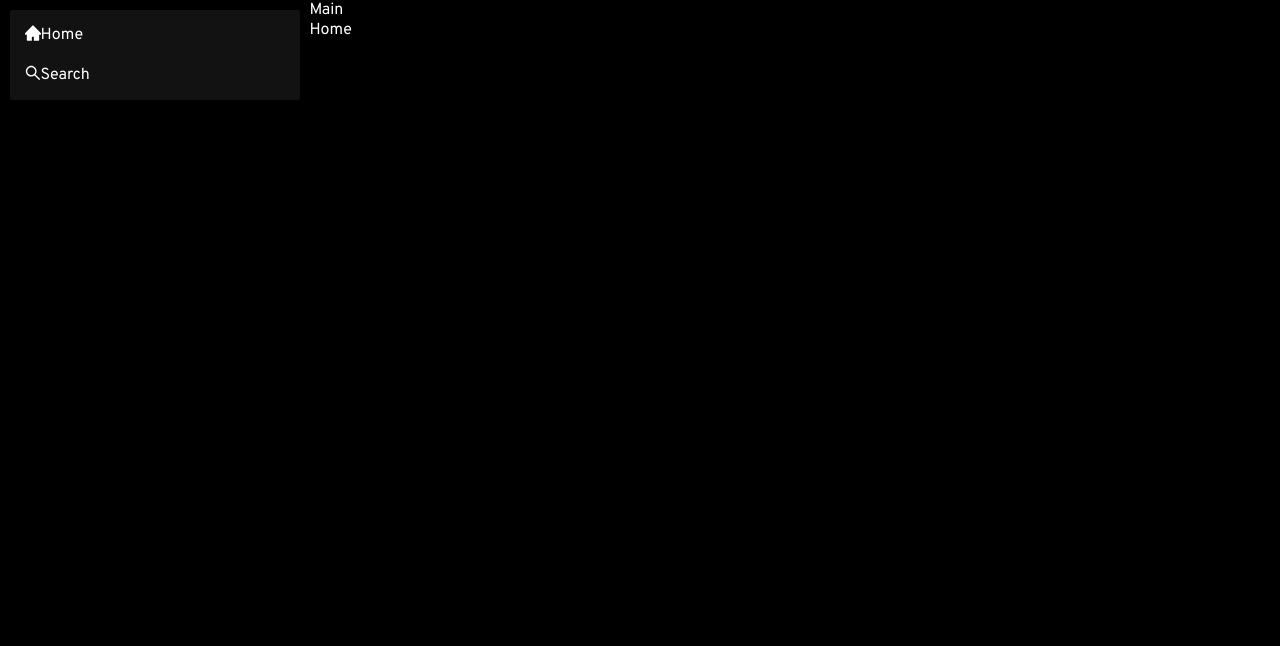
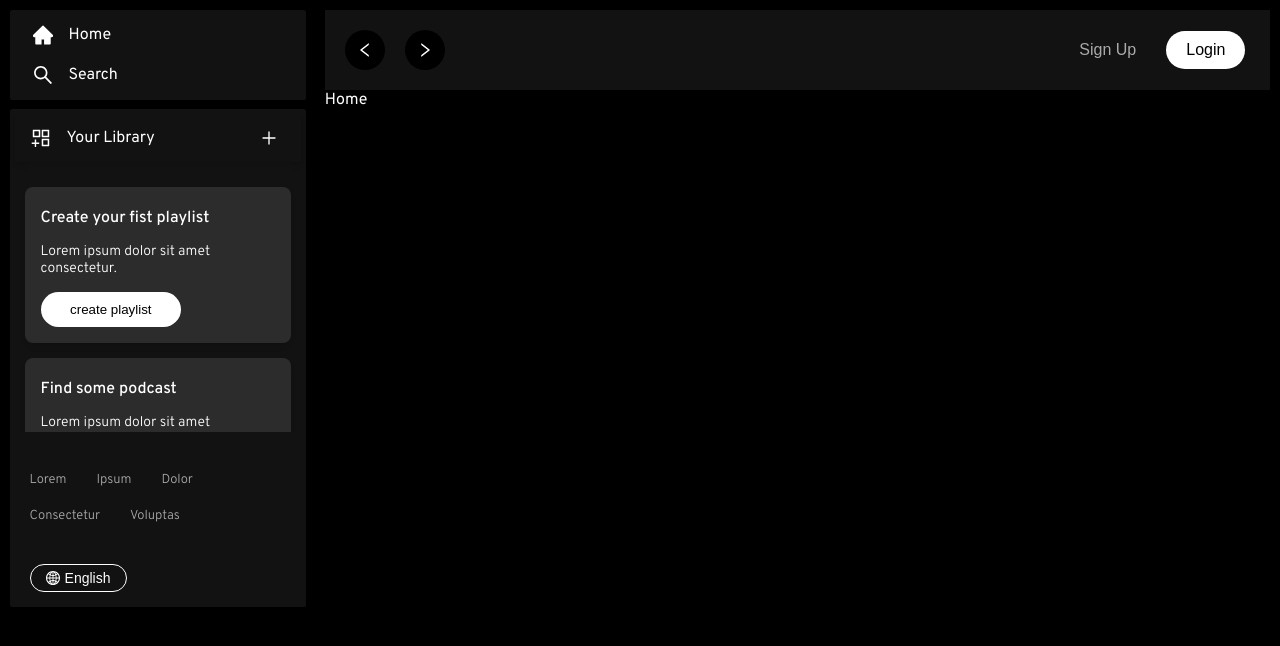
Before and after one commit to kishankumarhs/Spotify, a React (Vite) app in the folder Client/: page / in a window 1280 px wide. Shown: the top 646 px of the page. Built offline with nearby package versions, Linux system fonts and the light colour scheme.

Commit message:
Added Navbar & Top Nav

```diff
--- a/Client/src/components/Main.jsx
+++ b/Client/src/components/Main.jsx
@@ -1,9 +1,24 @@
 import { Outlet } from "react-router-dom"
+import { RightOutlined, LeftOutlined } from '@ant-design/icons'
+import './main.css'
 
 const Main = () => {
     return (
-        <div>
-            Main
+        <div className="main">
+            <div className="main-top">
+                <div className="navigation-arrows">
+                    <div className="forward-arrow">
+                        <LeftOutlined />
+                    </div>
+                    <div className="back-arrow">
+                        <RightOutlined />
+                    </div>
+                </div>
+                <div className="buttons-container">
+                    <button className="sign-up">sign up</button>
+                    <button className="login">login</button>
+                </div>
+            </div>
             <Outlet />
         </div>
 
--- a/Client/src/components/global/Navbar.jsx
+++ b/Client/src/components/global/Navbar.jsx
@@ -1,5 +1,6 @@
 import './navbar.css'
-import { HomeFilled, SearchOutlined } from '@ant-design/icons'
+import { HomeFilled, SearchOutlined, AppstoreAddOutlined, GlobalOutlined, PlusOutlined } from '@ant-design/icons'
+import { IconButton } from '@mui/material'
 
 
 const Navbar = () => {
@@ -8,17 +9,72 @@ const Navbar = () => {
             <div className="navigation">
                 <ul className="nav-list">
                     <li className="nav-items">
-                        <HomeFilled size={30} />
+                        <HomeFilled style={{
+                            fontSize: 20
+                        }} />
                         <span>Home</span>
                     </li>
                     <li className="nav-items">
-                        <SearchOutlined />
+                        <SearchOutlined style={{
+                            fontSize: 20
+                        }} />
                         <span>Search</span>
                     </li>
                 </ul>
             </div>
             <div className="your-library">
-
+                <div className="library-top">
+                    <AppstoreAddOutlined style={{
+                        fontSize: 20
+                    }} />
+                    <span>
+                        Your Library
+                    </span>
+                    <IconButton
+                        style={{
+                            marginLeft: "auto"
+                        }}
+                    >
+                        <PlusOutlined style={{ color: "#fff" }} />
+                    </IconButton>
+                </div>
+                <div className="create-playlist-container">
+                    <div className="create-playlist">
+                        <p className="playlist-head">
+                            Create your fist playlist
+                        </p>
+                        <p className="playlist-desc">
+                            Lorem ipsum dolor sit amet consectetur.
+                        </p>
+                        <button>
+                            create playlist
+                        </button>
+                    </div>
+                    <div className="find-podcast">
+                        <p className="podcast-head">
+                            Find some podcast
+                        </p>
+                        <p className="podcast-desc">
+                            Lorem ipsum dolor sit amet consectetur.
+                        </p>
+                        <button>
+                            Browse podcast
+                        </button>
+                    </div>
+                </div>
+                <div className="navbar-footer">
+                    <div className="nav-footer-links">
+                        <p className="nav-footer-link">Lorem   </p>
+                        <p className="nav-footer-link">ipsum</p>
+                        <p className="nav-footer-link">dolor</p>
+                        <p className="nav-footer-link">consectetur</p>
+                        <p className="nav-footer-link">voluptas</p>
+                    </div>
+                    <button className="nav-footer-button">
+                        <GlobalOutlined />
+                        English
+                    </button>
+                </div>
             </div>
 
         </div>
--- a/Client/src/components/global/navbar.css
+++ b/Client/src/components/global/navbar.css
@@ -1,10 +1,11 @@
 .navbar {
   flex: 0.25;
   color: var(--color);
-  min-height: 100vh;
+  max-height: 100vh;
 }
 
-.navigation {
+.navigation,
+.your-library {
   margin: 0.6rem;
   background: #121212;
   border-radius: 0.162rem;
@@ -19,5 +20,115 @@
 }
 
 .nav-list .nav-items {
+  display: flex;
+  cursor: pointer;
+  align-items: center;
   padding: 10px;
 }
+
+.nav-items span,
+.library-top span {
+  font-size: 16px;
+  padding: 0 8px;
+}
+
+.your-library {
+  height: auto;
+}
+
+.library-top {
+  display: flex;
+  align-items: center;
+  padding: 8px;
+  background: #121212;
+  box-shadow: 0 4px 6px -1px rgb(0 0 0 / 0.1), 0 2px 4px -2px rgb(0 0 0 / 0.1);
+}
+.create-playlist-container {
+  max-height: 250px;
+  overflow-y: scroll;
+  padding: 10px;
+}
+.create-playlist,
+.find-podcast {
+  background: #2d2c2c;
+  padding: 1rem;
+  border-radius: 8px;
+  box-shadow: 0 4px 6px -1px rgb(0 0 0 / 0.1), 0 2px 4px -2px rgb(0 0 0 / 0.1);
+  -webkit-border-radius: 8px;
+  -moz-border-radius: 8px;
+  -ms-border-radius: 8px;
+  -o-border-radius: 8px;
+  margin: 15px auto;
+}
+.playlist-head,
+.podcast-head {
+  margin: 5px 0;
+  font-size: 16px;
+  font-weight: 500;
+}
+.podcast-desc,
+.playlist-desc {
+  font-size: 14px;
+  margin: 15px 0;
+  font-weight: 300;
+}
+
+.find-podcast button,
+.create-playlist button {
+  background: #fff;
+  padding: 10px;
+  border: 0;
+  outline: 0;
+  font-weight: 500;
+  border-radius: 30px;
+  -webkit-border-radius: 30px;
+  -moz-border-radius: 30px;
+  -ms-border-radius: 30px;
+  -o-border-radius: 30px;
+  width: 60%;
+  margin: 0 auto;
+  cursor: pointer;
+}
+.find-podcast button:hover,
+.create-playlist button:hover {
+  transform: scale(1.1);
+  -webkit-transform: scale(1.1);
+  -moz-transform: scale(1.1);
+  -ms-transform: scale(1.1);
+  -o-transform: scale(1.1);
+}
+.navbar-footer {
+  height: 100%;
+}
+.nav-footer-links {
+  margin: 30px 0;
+  display: flex;
+  flex-wrap: wrap;
+}
+.nav-footer-link {
+  text-transform: capitalize;
+  font-size: 13px;
+  color: #aaa;
+  margin: 10px 15px;
+  font-weight: 300;
+}
+.nav-footer-button {
+  background: transparent;
+  border: solid 1.2px #fff;
+  display: flex;
+  align-items: center;
+  gap: 5px;
+  padding: 5px 15px;
+  color: #fff;
+  border-radius: 20px;
+  font-size: 14px;
+  margin: 10px 15px;
+  cursor: pointer;
+  -webkit-border-radius: 20px;
+  -moz-border-radius: 20px;
+  -ms-border-radius: 20px;
+  -o-border-radius: 20px;
+}
+.nav-footer-button:hover {
+  outline: solid 1px #fff;
+}
--- /dev/null
+++ b/Client/src/components/main.css
@@ -0,0 +1,65 @@
+.main {
+  margin: 0.6rem;
+  border-radius: 0.162rem;
+  flex: 0.75;
+}
+.main-top {
+  display: flex;
+  background: #121212;
+  justify-content: space-between;
+  align-items: center;
+  padding: 20px 10px;
+  box-shadow: 0 4px 6px -1px rgb(0 0 0 / 0.1), 0 2px 4px -2px rgb(0 0 0 / 0.1);
+}
+.navigation-arrows {
+  display: flex;
+  align-items: center;
+}
+.forward-arrow,
+.back-arrow {
+  display: grid;
+  place-items: center;
+  background: #000;
+  width: 40px;
+  margin: 0 10px;
+  cursor: pointer;
+  height: 40px;
+  border-radius: 50%;
+  -webkit-border-radius: 50%;
+  -moz-border-radius: 50%;
+  -ms-border-radius: 50%;
+  -o-border-radius: 50%;
+}
+.sign-up,
+.login {
+  border: 0;
+  outline: 0;
+  background: transparent;
+  font-size: 16px;
+  font-weight: 500;
+  color: #aaa;
+  cursor: pointer;
+  text-transform: capitalize;
+}
+.buttons-container button {
+  margin: 0 15px;
+}
+.buttons-container button:hover {
+  transform: scale(1.1);
+  margin: 0 15px;
+  -webkit-transform: scale(1.1);
+  -moz-transform: scale(1.1);
+  -ms-transform: scale(1.1);
+  -o-transform: scale(1.1);
+}
+
+.login {
+  background: #fff;
+  color: #000;
+  padding: 10px 20px;
+  border-radius: 20px;
+  -webkit-border-radius: 20px;
+  -moz-border-radius: 20px;
+  -ms-border-radius: 20px;
+  -o-border-radius: 20px;
+}
```
